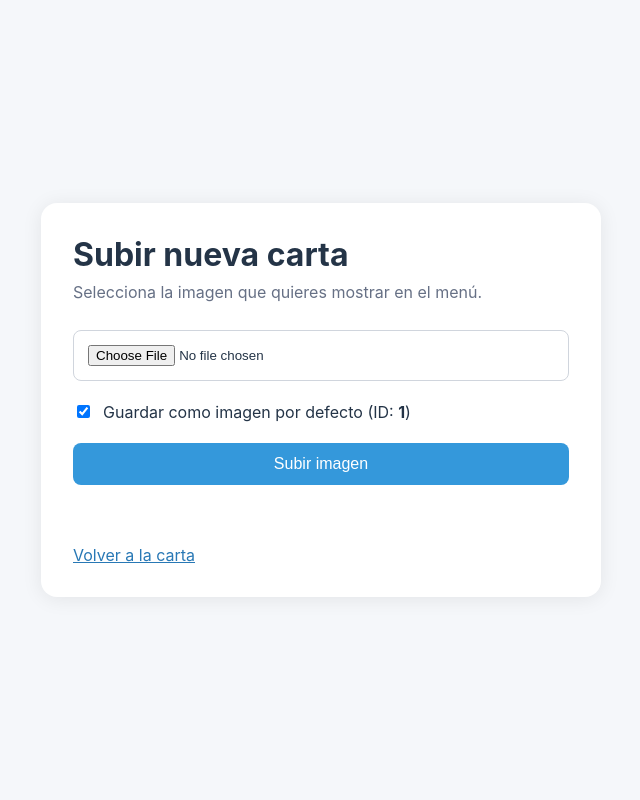
After one commit to angelmaturana/menu-vision-api, a FastAPI app: template templates/upload.html in a window 1280 px wide. The commit adds this page. Shown: the whole page, without its empty margins (319-959 px from the left). Run offline with FastAPI, Linux system fonts and the light colour scheme; the template is opened without the code that fills it: most values are stand-ins (such as "Sample title", 1, 10 or a date in 2020); parts of the project's set-up code (start-up, migrations or seed data) failed here and were passed over.

Commit message:
Add default menu image upload page

```diff
--- a/main.py
+++ b/main.py
@@ -1,7 +1,7 @@
 """
 FastAPI application for Menu Vision API.
 
-Implements in-memory image storage with environment variable fallback
+Implements in-memory image storage with a bundled default image fallback
 for deployment on Render (ephemeral storage).
 
 Includes a Keep-Alive Engine to prevent the service from sleeping
@@ -9,6 +9,7 @@ on Render Free Tier.
 
 Endpoints:
   - GET  /health                    Health check
+    - GET  /upload                    Upload page
   - POST /api/v1/parse-menu         Parse and store an image from base64
   - GET  /uploads/{filename}        Serve a previously uploaded file (legacy)
   - GET  /menu/{image_id}           Render HTML menu page with embedded image
@@ -68,6 +69,10 @@ class ParseMenuRequest(BaseModel):
     """Request body model for POST /api/v1/parse-menu."""
     image_b64: str = Field(..., description="Base64-encoded image string, "
                                           "optionally with data-URL prefix.")
+    use_default: bool = Field(
+        True,
+        description="Store the image under the default ID when enabled.",
+    )
 
 
 # ---------------------------------------------------------------------------
@@ -273,8 +278,9 @@ async def parse_menu(request: Request, payload: ParseMenuRequest):
     except ValueError as exc:
         raise HTTPException(status_code=400, detail=str(exc))
 
-    # Generate unique image ID
-    image_id = str(uuid.uuid4())
+    # The default image lives only in memory after an upload. On restart,
+    # retrieve_image() falls back to the bundled image in img.txt.
+    image_id = DEFAULT_IMAGE_ID if payload.use_default else str(uuid.uuid4())
 
     # Store in memory (NOT on disk)
     image_store[image_id] = image_bytes
@@ -322,6 +328,17 @@ async def serve_upload(filename: str):
 
 # Initialise Jinja2 template renderer
 templates = Jinja2Templates(directory="templates")
+
+
+@app.get("/upload")
+@app.get("/upload.html")
+async def upload_page(request: Request):
+    """Render the dedicated image upload page."""
+    return templates.TemplateResponse(
+        request=request,
+        name="upload.html",
+        context={"default_image_id": DEFAULT_IMAGE_ID},
+    )
 
 
 @app.get("/menu/{image_id}")
--- /dev/null
+++ b/templates/upload.html
@@ -0,0 +1,125 @@
+<!DOCTYPE html>
+<html lang="es">
+<head>
+    <meta charset="UTF-8">
+    <meta name="viewport" content="width=device-width, initial-scale=1.0">
+    <title>Subir carta - Bar Sinabril</title>
+    <style>
+        * { box-sizing: border-box; }
+        body {
+            margin: 0;
+            min-height: 100vh;
+            display: grid;
+            place-items: center;
+            padding: 24px;
+            font-family: -apple-system, BlinkMacSystemFont, "Segoe UI", sans-serif;
+            color: #243447;
+            background: #f5f7fa;
+        }
+        .panel {
+            width: min(100%, 560px);
+            padding: 32px;
+            background: #fff;
+            border-radius: 16px;
+            box-shadow: 0 2px 20px rgba(0, 0, 0, 0.08);
+        }
+        h1 { margin: 0 0 8px; }
+        .description { margin: 0 0 28px; color: #667085; }
+        .file-field {
+            display: block;
+            width: 100%;
+            padding: 14px;
+            border: 1px solid #d0d5dd;
+            border-radius: 8px;
+            background: #fff;
+        }
+        .default-option {
+            display: flex;
+            gap: 10px;
+            align-items: flex-start;
+            margin: 20px 0;
+            line-height: 1.4;
+        }
+        .default-option input { margin-top: 4px; }
+        button {
+            width: 100%;
+            padding: 12px 20px;
+            border: 0;
+            border-radius: 8px;
+            background: #3498db;
+            color: #fff;
+            cursor: pointer;
+            font-size: 1rem;
+        }
+        button:disabled { cursor: wait; opacity: 0.65; }
+        .status { min-height: 24px; margin: 16px 0 0; color: #667085; }
+        .status.error { color: #b42318; }
+        .back { display: inline-block; margin-top: 20px; color: #2878b5; }
+    </style>
+</head>
+<body>
+    <main class="panel">
+        <h1>Subir nueva carta</h1>
+        <p class="description">Selecciona la imagen que quieres mostrar en el menú.</p>
+
+        <form id="upload-form">
+            <input class="file-field" id="image-file" type="file" accept="image/*" required>
+            <label class="default-option">
+                <input id="use-default" type="checkbox" checked>
+                <span>Guardar como imagen por defecto (ID: <strong>{{ default_image_id }}</strong>)</span>
+            </label>
+            <button id="submit-button" type="submit">Subir imagen</button>
+            <p id="status" class="status" role="status"></p>
+        </form>
+
+        <a class="back" href="/menu/default">Volver a la carta</a>
+    </main>
+
+    <script>
+        const form = document.getElementById('upload-form');
+        const fileInput = document.getElementById('image-file');
+        const useDefault = document.getElementById('use-default');
+        const submitButton = document.getElementById('submit-button');
+        const status = document.getElementById('status');
+
+        form.addEventListener('submit', (event) => {
+            event.preventDefault();
+            const file = fileInput.files[0];
+            if (!file) return;
+
+            submitButton.disabled = true;
+            status.className = 'status';
+            status.textContent = 'Subiendo imagen...';
+
+            const reader = new FileReader();
+            reader.onload = async () => {
+                try {
+                    const response = await fetch('/api/v1/parse-menu', {
+                        method: 'POST',
+                        headers: { 'Content-Type': 'application/json' },
+                        body: JSON.stringify({
+                            image_b64: reader.result,
+                            use_default: useDefault.checked
+                        })
+                    });
+                    const data = await response.json();
+                    if (!response.ok || data.status !== 'success') {
+                        throw new Error(data.detail || 'No se pudo subir la imagen');
+                    }
+                    window.location.href = data.view_url;
+                } catch (error) {
+                    status.className = 'status error';
+                    status.textContent = error.message;
+                    submitButton.disabled = false;
+                }
+            };
+            reader.onerror = () => {
+                status.className = 'status error';
+                status.textContent = 'No se pudo leer el archivo';
+                submitButton.disabled = false;
+            };
+            reader.readAsDataURL(file);
+        });
+    </script>
+</body>
+</html>
```
Also changed, not shown: templates/menu.html (+1 -34 lines).
